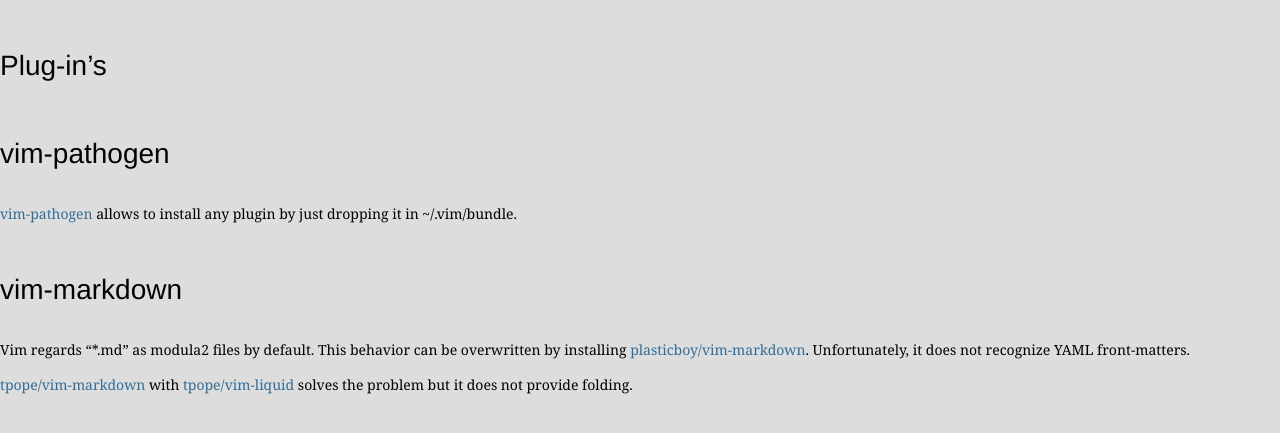
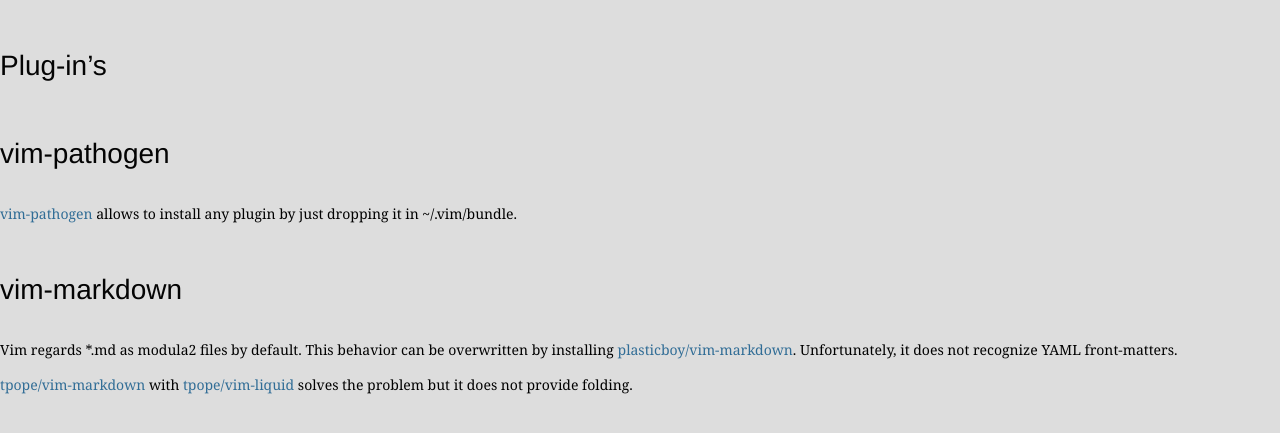
Before and after one commit to jintonic/jintonic.github.io, a Jekyll site: the page built from vim/index.md, in a window 1280 px wide. Shown: the top 433 px of the page. Built offline with Jekyll 4.4.1, drawn with Linux system fonts in a browser that asks for light colours.

Commit message:
escaped *

```diff
--- a/vim/index.md
+++ b/vim/index.md
@@ -13,7 +13,7 @@
 
 vim-markdown
 ------------
-Vim regards "*.md" as modula2 files by default. This behavior can be overwritten
+Vim regards \*.md as modula2 files by default. This behavior can be overwritten
 by installing
 [plasticboy/vim-markdown](https://github.com/plasticboy/vim-markdown).
 Unfortunately, it does not recognize YAML front-matters.
```
